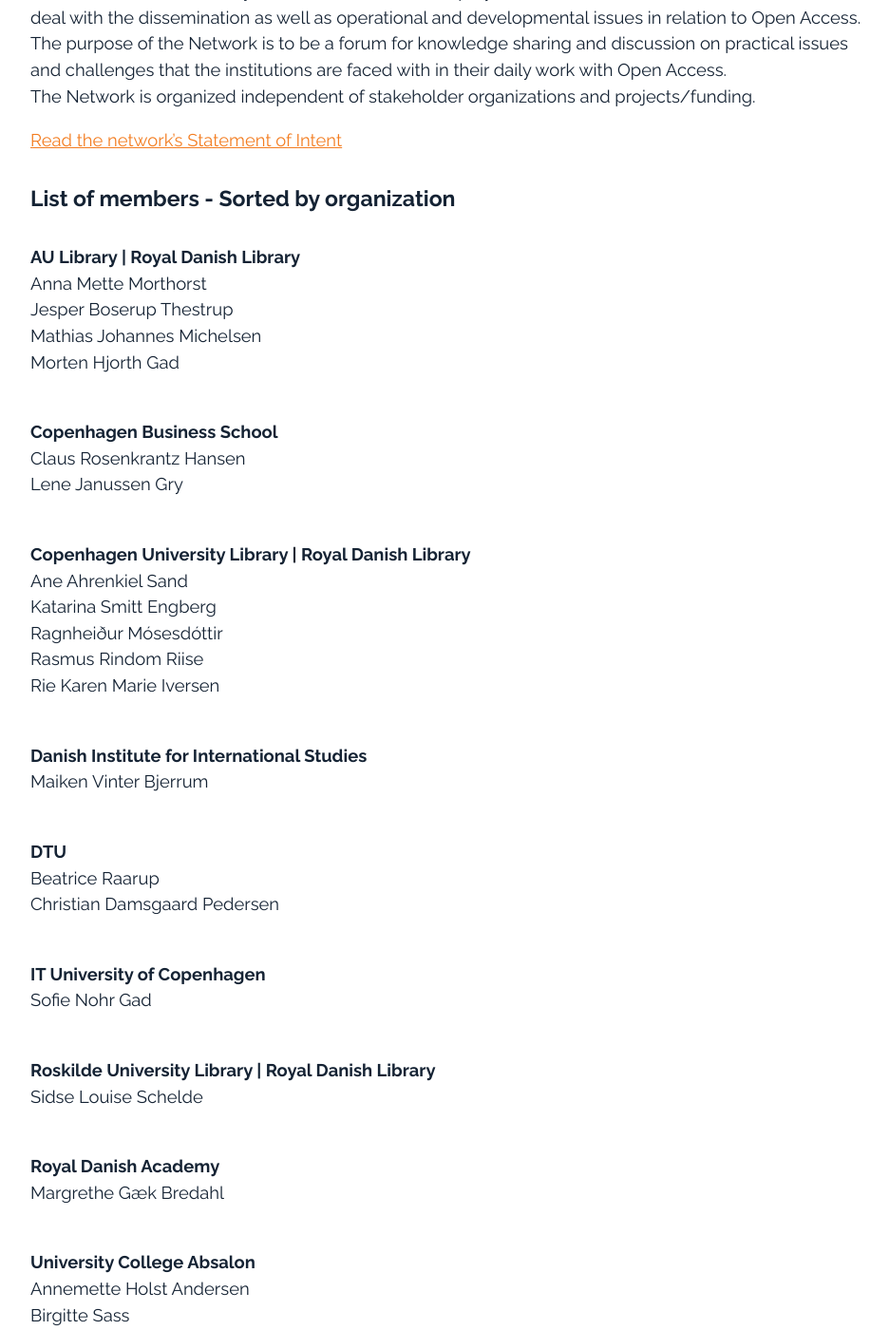
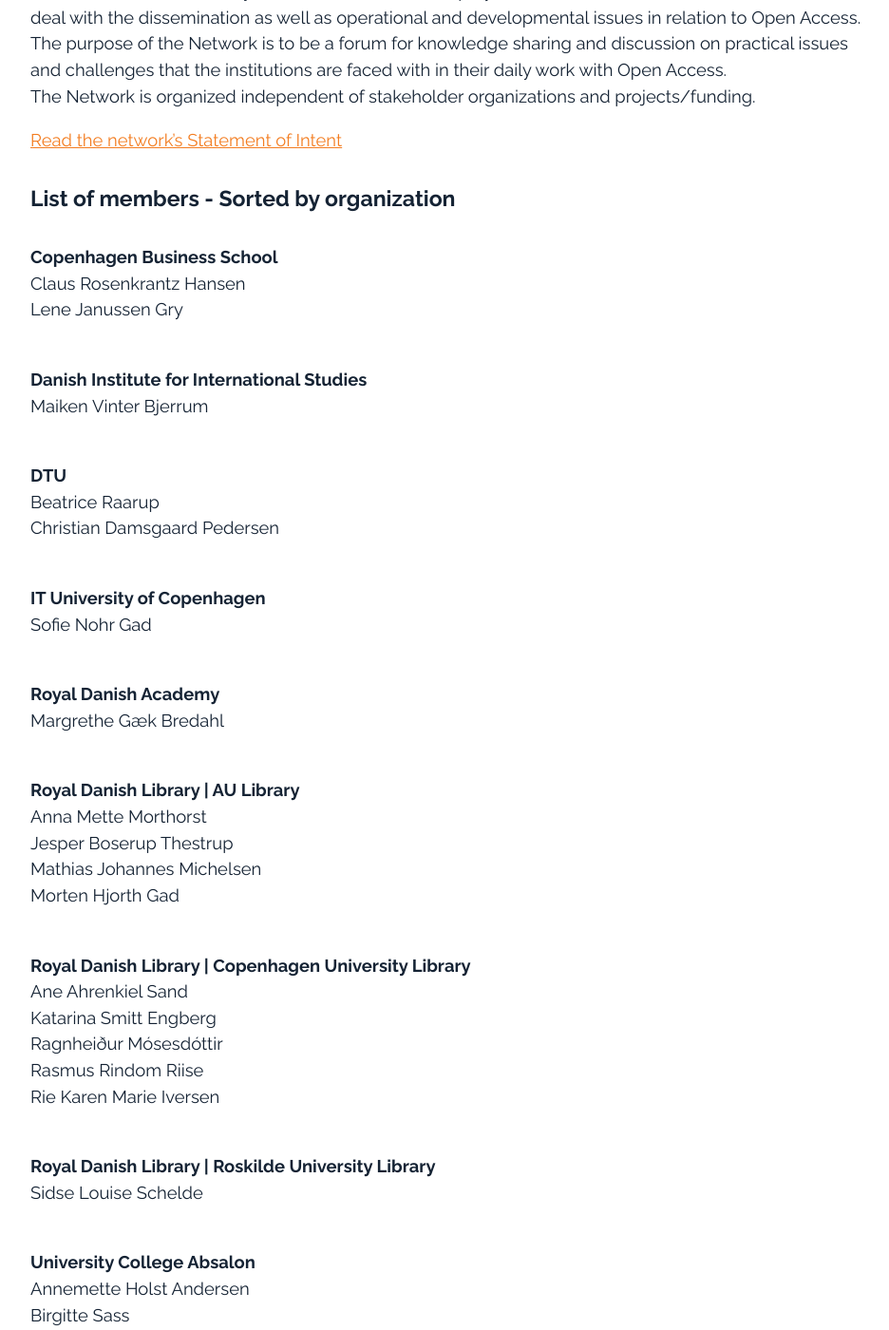
Before and after one commit to openaccess-dk/openaccess-dk.github.io, a Jekyll site: the page built from index.md, in a window 1280 px wide and 1400 px high, scrolled down 966 px. Shown: the whole window at 95% size, without its empty margins (168-1104 px from the left). Built offline with Jekyll 4.4.1, drawn with Linux system fonts in a browser that asks for light colours; part of the change alters nothing that is shown.

```diff
--- a/index.md
+++ b/index.md
@@ -18,22 +18,9 @@ The Network is organized independent of stakeholder organizations and projects/f
 
 #### List of members - Sorted by organization
 
-**AU Library | Royal Danish Library**<br/>
-Anna Mette Morthorst<br/>
-Jesper Boserup Thestrup<br/>
-Mathias Johannes Michelsen<br/>
-Morten Hjorth Gad<br/><br/>
-
 **Copenhagen Business School**<br/>
 Claus Rosenkrantz Hansen<br/>
 Lene Janussen Gry<br/><br/>
-
-**Copenhagen University Library | Royal Danish Library**<br/>
-Ane Ahrenkiel Sand<br/>
-Katarina Smitt Engberg<br/>
-Ragnheiður Mósesdóttir<br/>
-Rasmus Rindom Riise<br/>
-Rie Karen Marie Iversen<br/><br/>
 
 **Danish Institute for International Studies**<br/>
 Maiken Vinter Bjerrum<br/><br/>
@@ -45,11 +32,24 @@ Christian Damsgaard Pedersen<br/><br/>
 **IT University of Copenhagen**<br/>
 Sofie Nohr Gad<br/><br/>
 
-**Roskilde University Library | Royal Danish Library**<br/>
-Sidse Louise Schelde<br/><br/>
-
 **Royal Danish Academy**<br/>
 Margrethe Gæk Bredahl<br/><br/>
+
+**Royal Danish Library | AU Library**<br/>
+Anna Mette Morthorst<br/>
+Jesper Boserup Thestrup<br/>
+Mathias Johannes Michelsen<br/>
+Morten Hjorth Gad<br/><br/>
+
+**Royal Danish Library | Copenhagen University Library**<br/>
+Ane Ahrenkiel Sand<br/>
+Katarina Smitt Engberg<br/>
+Ragnheiður Mósesdóttir<br/>
+Rasmus Rindom Riise<br/>
+Rie Karen Marie Iversen<br/><br/>
+
+**Royal Danish Library | Roskilde University Library**<br/>
+Sidse Louise Schelde<br/><br/>
 
 **University College Absalon**<br/>
 Annemette Holst Andersen<br/>
```
